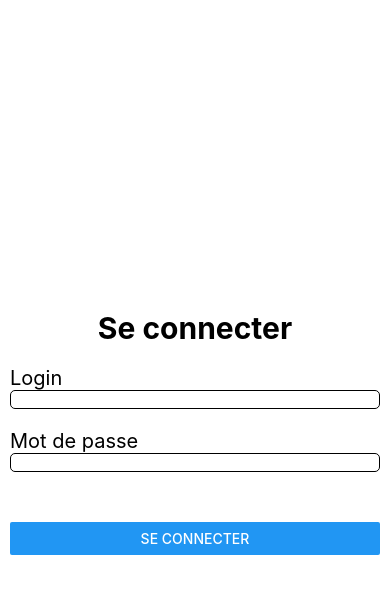
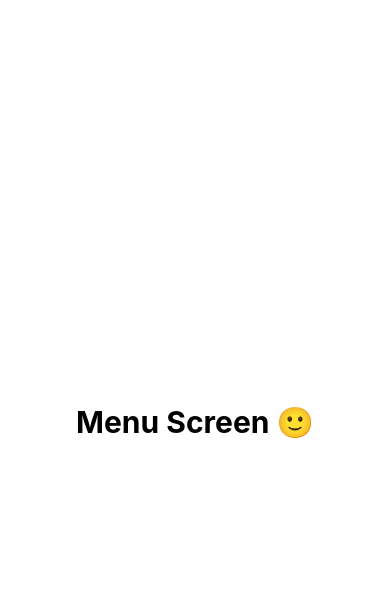
Before and after one commit to jlg-formation/photobook-2023, a React Native app in the folder front/: screen / in a window 390 px wide. Both pictures are taken after a click on the button "SE CONNECTER". Shown: the top 594 px of the page. Built offline with nearby package versions, Linux system fonts and the light colour scheme.

Commit message:
dev: added menuscreen and state isConnected

```diff
--- a/front/App.tsx
+++ b/front/App.tsx
@@ -1,18 +1,24 @@
-import React from 'react';
+import React, {useState} from 'react';
 
 import {displayName} from './app.json';
 import {version} from './package.json';
 import {LoginScreen} from './screens/LoginScreen';
+import {MenuScreen} from './screens/MenuScreen';
 import {SplashScreen} from './screens/SplashScreen';
 
 function App() {
   const showSplashScreen = false;
 
+  const [isConnected, setIsConnected] = useState(false);
+
   const onConnected = () => {
     console.log('onConnected');
+    setIsConnected(true);
   };
   return showSplashScreen ? (
     <SplashScreen name={displayName} version={version} />
+  ) : isConnected ? (
+    <MenuScreen />
   ) : (
     <LoginScreen onConnected={onConnected} />
   );
--- /dev/null
+++ b/front/screens/MenuScreen.tsx
@@ -0,0 +1,27 @@
+import React from 'react';
+import {ColorSchemeName, StyleSheet, Text, View} from 'react-native';
+import {gs} from '../styles/global';
+import {useComposedStyles} from '../styles/hook';
+
+export const MenuScreen = () => {
+  const {s} = useComposedStyles(gs, styles);
+
+  return (
+    <View style={s.container}>
+      <Text style={s.h1}>Menu Screen 🙂</Text>
+    </View>
+  );
+};
+
+const styles = (cs: ColorSchemeName) => {
+  const isDark = cs === 'dark';
+  return StyleSheet.create({
+    container: {
+      width: '100%',
+      height: '100%',
+      backgroundColor: isDark ? 'black' : 'white',
+      justifyContent: 'center',
+      alignItems: 'center',
+    },
+  });
+};
```
